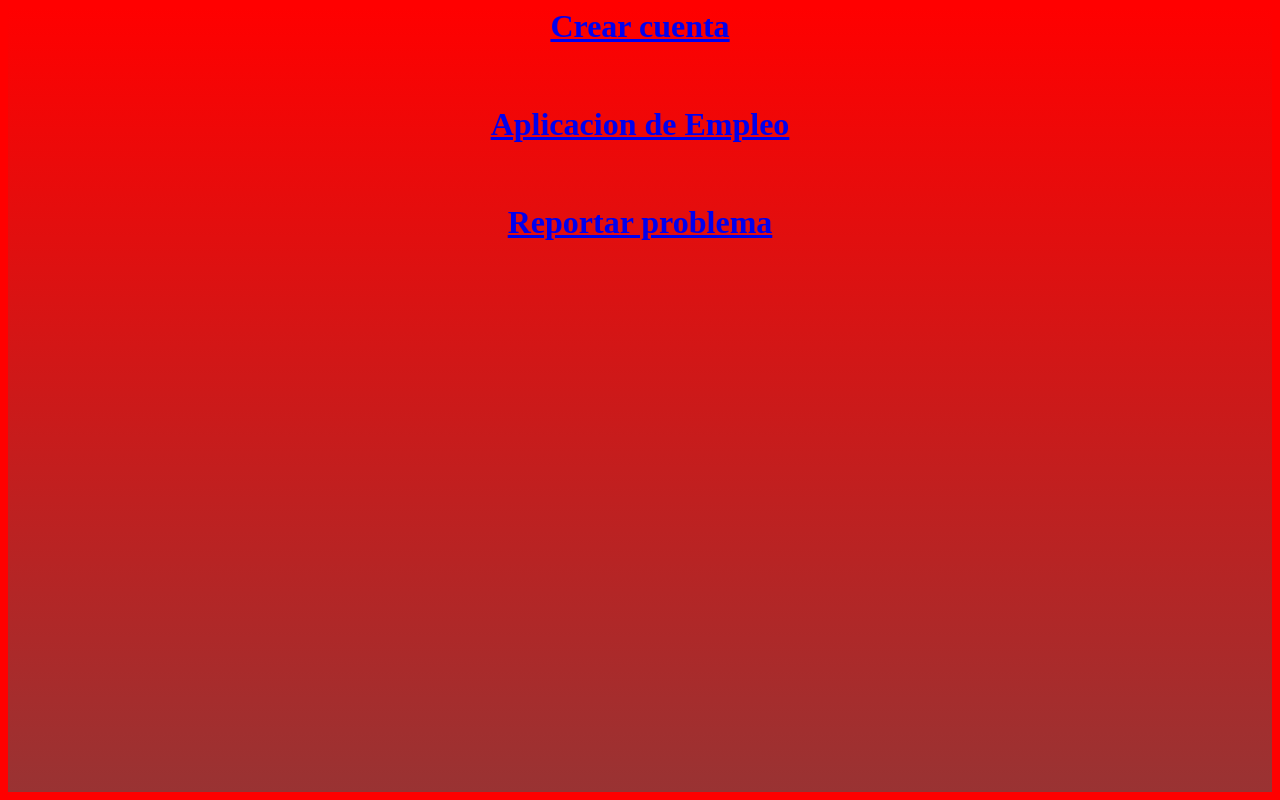
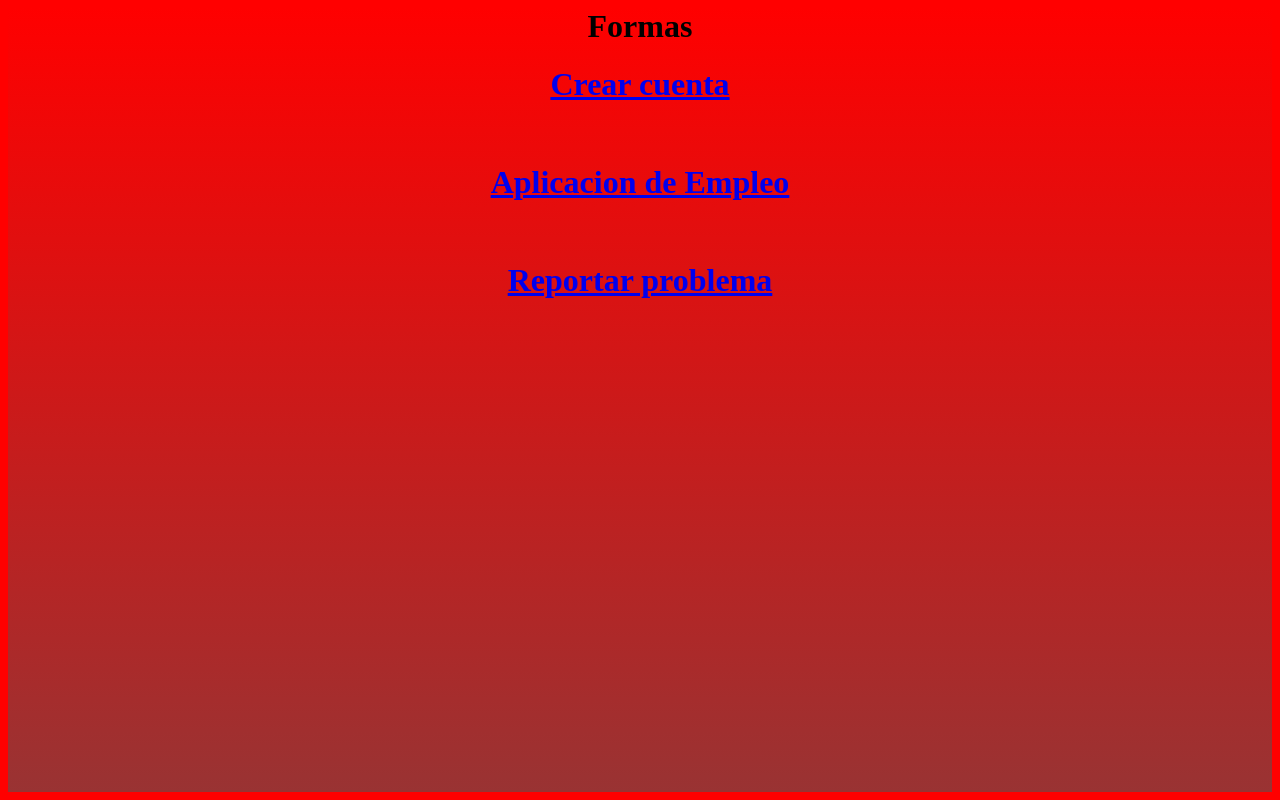
Before and after one commit to JoseJ22/Forms, a plain HTML site: page left.html in a window 1280 px wide. Drawn offline with Linux system fonts and the light colour scheme.

Commit message:
Update left.html

```diff
--- a/left.html
+++ b/left.html
@@ -15,6 +15,7 @@ div {
 	</head>
 <body>
 <center>
+	<h1>Formas</h1>
 	<a href="signup.html" target="center"><h1>Crear cuenta</h1></a><br></li>
 	<a href="app.html" target="center"><h1>Aplicacion de Empleo</h1></a><br></li>
 	<a href="report.html" target="center"><h1>Reportar problema</h1>
```
